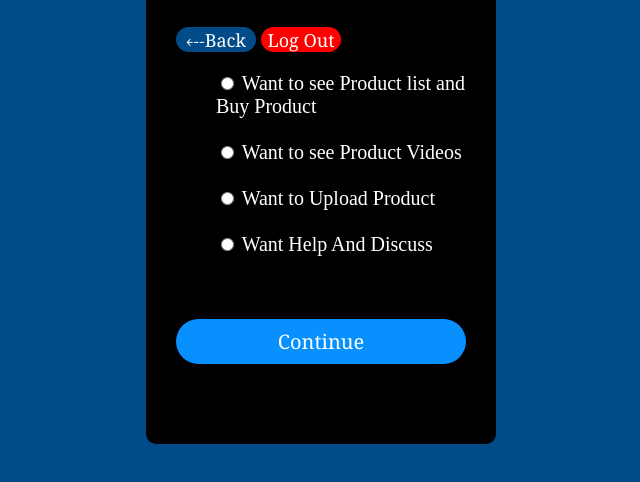
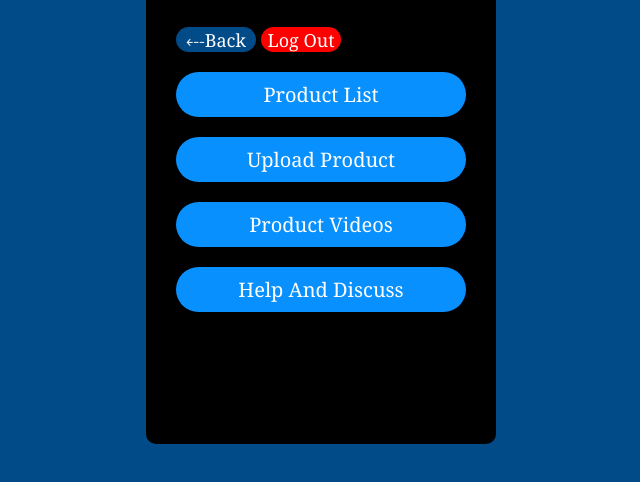
Before and after one commit to vedantdawange/Farmazon, a plain HTML site: page FarmerMenu.html in a window 1280 px wide. Shown: the part 206-688 px from the top of the page, without its empty margins (319-959 px from the left). Drawn offline with Linux system fonts and the light colour scheme.

Commit message:
Update FarmerMenu.html

```diff
--- a/FarmerMenu.html
+++ b/FarmerMenu.html
@@ -15,45 +15,14 @@
         </center>
         <a href="AfterLogin.html"><button class="BackButton">⤎Back</button></a>
         <a href="index.html"><button class="logoutbutton">Log Out</button></a>
+        <a href="ProductCategory.html">
+            <button class="button2">Product List</button></a>
+        <a href="Uploadproduct.html"><button class="button2">Upload Product</button></a
+      >
 
-        <ul class="Unorderedlist">
-            <li>
-                <input type="radio" id="list" name="product" value="want to see product list   and buy product" />
-                <label for="want to see product list and buy product">Want to see Product list and Buy Product</label
-          >
-        </li>
-        <br />
-        <li>
-          <input
-            type="radio"
-            id="list"
-            name="product"
-            value="want to see product   videos"
-          />
-          <label for="want to see product videos"
-            >Want to see Product Videos</label
-          >
-        </li>
-        <br />
-        <li>
-          <input
-            type="radio"
-            id="list"
-            name="product"
-            value="want to upload product"
-          />
-          <label for="want to upload product">Want to Upload Product</label>
-            </li>
-            <br />
-            <li>
-                <input type="radio" id="list" name="product" value="want help and discuss" />
-                <label for="want help and discuss">Want Help And Discuss</label>
-            </li>
-            <br />
-        </ul>
+      <button class="button2">Product Videos</button>
 
-        <button class="button2">Continue</button>
+      <button class="button2">Help And Discuss</button>
     </div>
-</body>
-
+  </body>
 </html>
```
